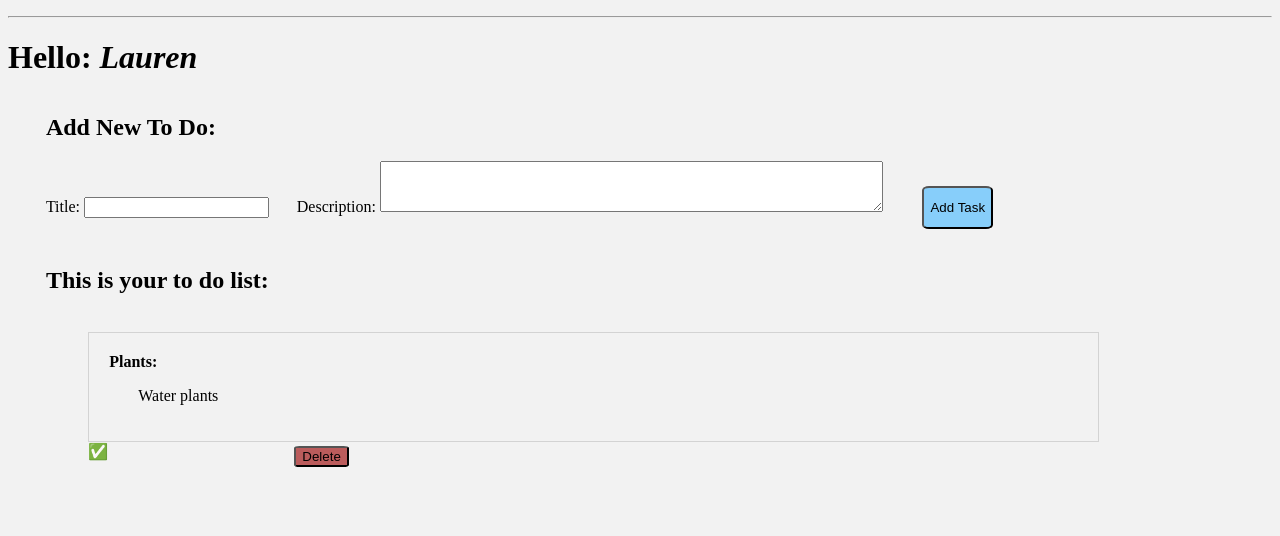
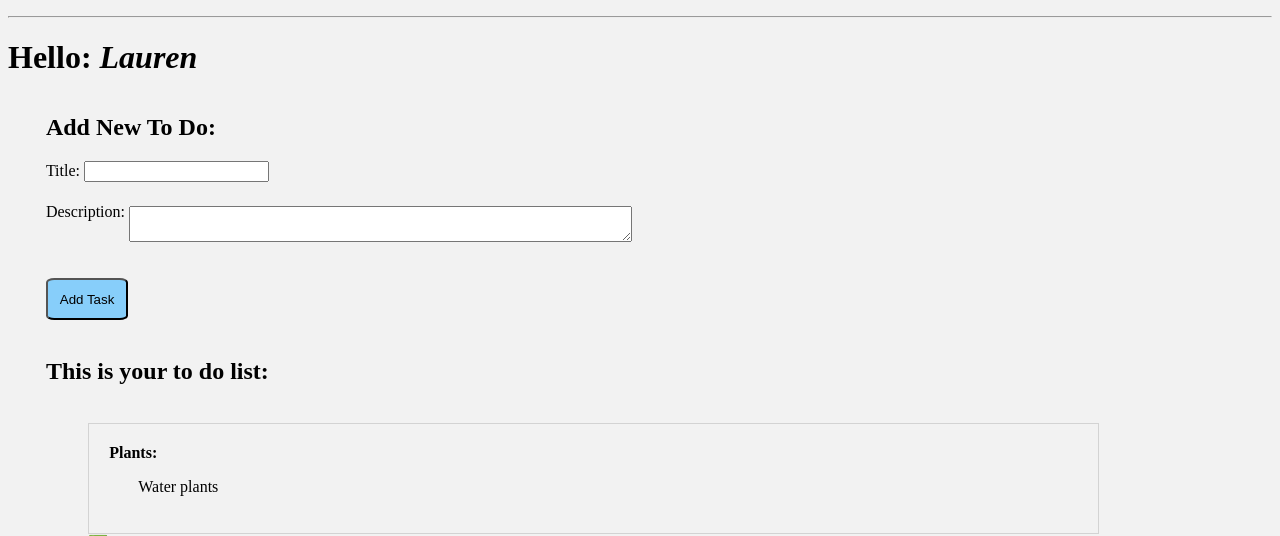
Before and after one commit to Lauren-Brett/Python-Flask-SQLAlchemy, a Flask app: page / in a window 1280 px wide. Shown: the part 26-562 px from the top of the page. Run offline with Flask 2, Linux system fonts and the light colour scheme; data comes from the database, SQL or seed files in the repository; both versions use the stored data as it was after the commit.

Commit message:
add todo css

```diff
--- a/app/static/css/main.css
+++ b/app/static/css/main.css
@@ -36,11 +36,8 @@ body {
 
 .submit-button {
     border-radius: 10%;
-    margin-top: 2%;
-    margin-left: 3%;
     background-color: lightskyblue;
-    padding-top: 1%;
-    padding-bottom: 1%;
+    padding: 1%
 }
 
 .delete-button {
@@ -63,3 +60,12 @@ body {
     margin-right: 60%;
 
 }
+
+.add-task-div {
+    margin-top: 3%;
+}
+
+.description-label * {
+    margin-top: 2%;
+    vertical-align: middle;
+}
--- a/app/templates/index.html
+++ b/app/templates/index.html
@@ -10,9 +10,11 @@
 <form class="add-form" action="/tasks" method="POST">
     <label for="title">Title:</label>
     <input type="text" name="title" id="title" />
-    <label for="description">Description:
-    <textarea name="description" id="description" rows="3" cols="60"></textarea></label>
-    <input class="submit-button" type="submit" value="Add Task">
+    <div class="description-label">
+        <label  for="description">Description:</label>
+        <textarea name="description" id="description" cols="60"></textarea>
+    </div>
+    <div class="add-task-div"> <input class="submit-button" type="submit" value="Add Task"></div>
   </form>
 </div>
 
```
Also changed, not shown: app.db.
